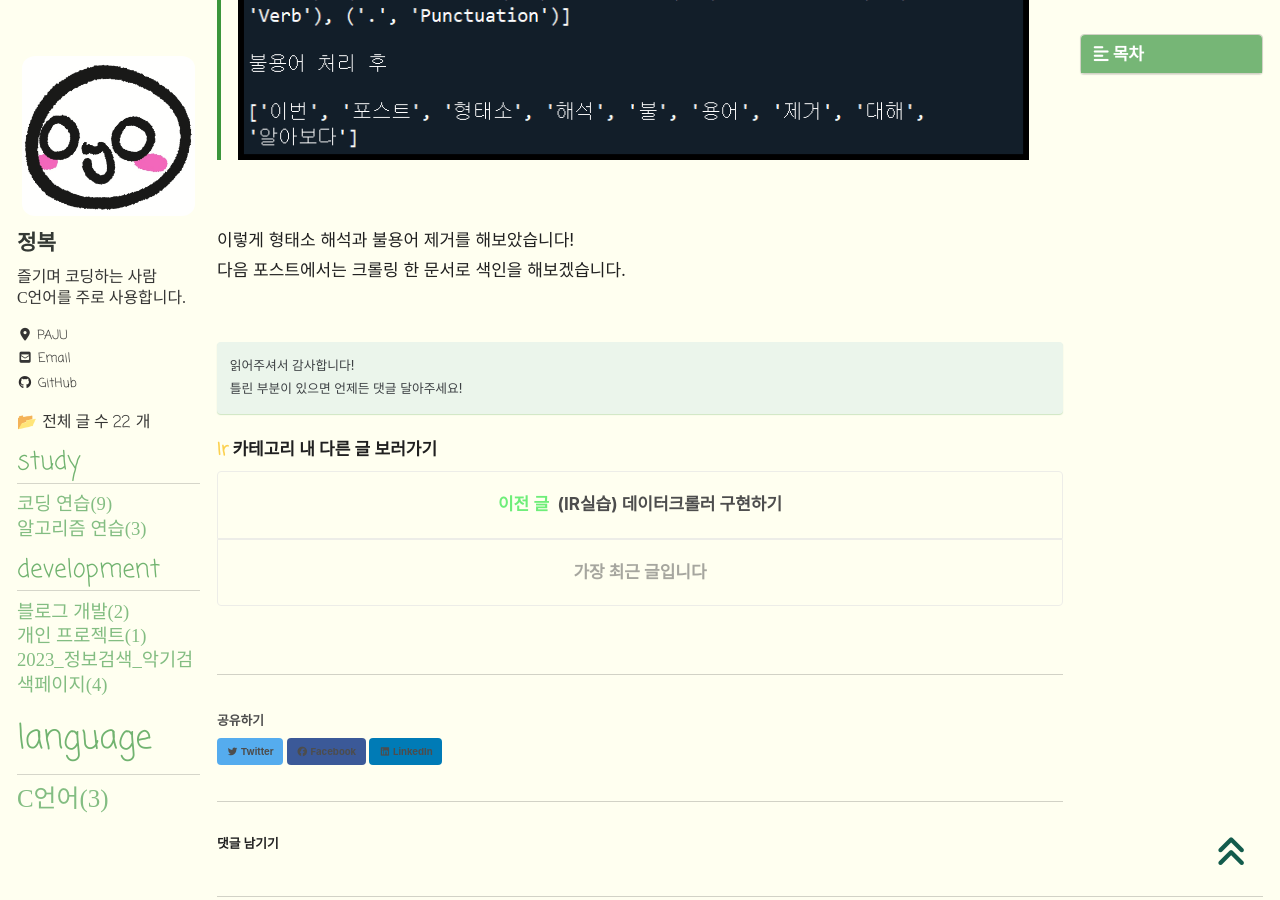
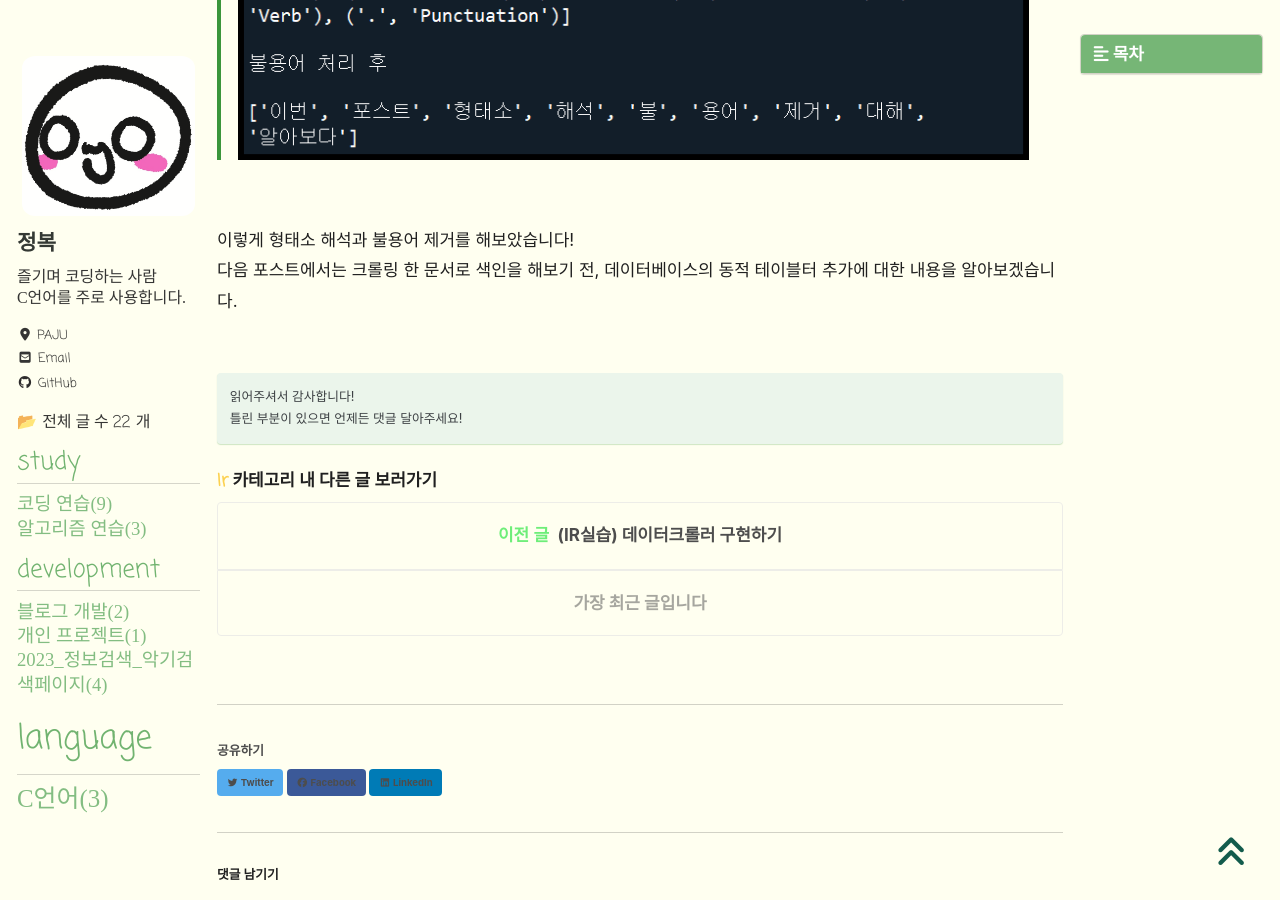
Before and after one commit to JBL28/jbl28.github.io, a Jekyll site: the page built from _posts/Ir/2023-11-28-03. 형태소와불용어.md, in a window 1280 px wide and 900 px high, scrolled down 1637 px. Built offline with Jekyll 4.4.1, drawn with Linux system fonts in a browser that asks for light colours; cached includes are drawn as plain includes; nearby versions of some CDN libraries; some web fonts are replaced; comment, search, counter and statistics services are not loaded.

Commit message:
Update 2023-11-28-03. 형태소와불용어.md

```diff
--- a/_posts/Ir/2023-11-28-03. 형태소와불용어.md
+++ b/_posts/Ir/2023-11-28-03. 형태소와불용어.md
@@ -53,7 +53,7 @@ okt_pos 부분에서는 형태소 해석을, okt_filtering 부분에서는 불
 
 <br>
 이렇게 형태소 해석과 불용어 제거를 해보았습니다!<br>
-다음 포스트에서는 크롤링 한 문서로 색인을 해보겠습니다.<br><br>
+다음 포스트에서는 크롤링 한 문서로 색인을 해보기 전, 데이터베이스의 동적 테이블터 추가에 대한 내용을 알아보겠습니다.<br><br>
 
 
 읽어주셔서 감사합니다! <br>틀린 부분이 있으면 언제든 댓글 달아주세요!
```
